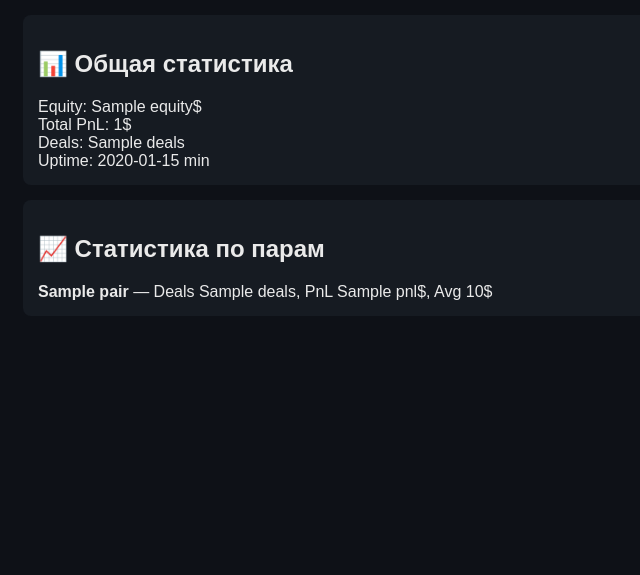
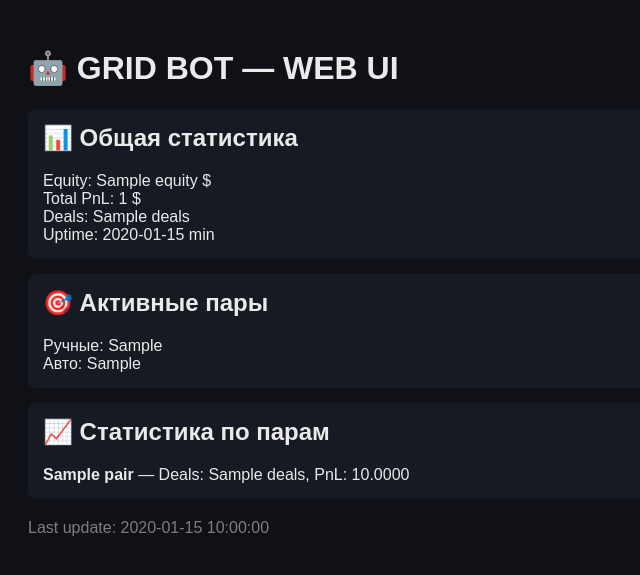
Before and after one commit to Birdgem/greedbotfinal, a Flask app: page / in a window 1280 px wide. Shown: the top 575 px of the page, without its empty margins (0-640 px from the left). Run offline with Flask 3, Linux system fonts and the light colour scheme; a database or web service that is not in the repository returns one stand-in record (values such as "Sample title"); data that the repository does not hold is empty.

Commit message:
Update index.html

```diff
--- a/templates/index.html
+++ b/templates/index.html
@@ -1,27 +1,43 @@
 <!DOCTYPE html>
 <html>
 <head>
+    <meta charset="UTF-8">
     <title>GRID BOT — WEB UI</title>
     <style>
-        body { background:#0e1117; color:#eaeaea; font-family:Arial; }
-        .box { background:#161b22; padding:15px; margin:15px; border-radius:8px; }
+        body { background:#0f1117; color:#eaeaea; font-family:Arial; padding:20px; }
+        .box { background:#161a22; padding:15px; margin-bottom:15px; border-radius:8px; }
+        h2 { margin-top:0; }
     </style>
 </head>
 <body>
 
+<h1>🤖 GRID BOT — WEB UI</h1>
+
 <div class="box">
     <h2>📊 Общая статистика</h2>
-    Equity: {{ data.equity }}$<br>
-    Total PnL: {{ data.total_pnl }}$<br>
+    Equity: {{ data.equity }} $<br>
+    Total PnL: {{ data.total_pnl }} $<br>
     Deals: {{ data.deals }}<br>
     Uptime: {{ data.uptime_min }} min
 </div>
 
 <div class="box">
+    <h2>🎯 Активные пары</h2>
+    Ручные: {{ data.active_pairs | join(", ") }}<br>
+    Авто: {{ data.auto_pairs | join(", ") }}
+</div>
+
+<div class="box">
     <h2>📈 Статистика по парам</h2>
-    {% for pair, s in data.pair_stats.items() %}
-        <b>{{ pair }}</b> — Deals {{ s.deals }}, PnL {{ s.pnl }}$, Avg {{ s.avg }}$<br>
+    {% for pair, s in (data.pair_stats or {}).items() %}
+        <b>{{ pair }}</b> — Deals: {{ s.deals }}, PnL: {{ "%.4f"|format(s.pnl) }}<br>
+    {% else %}
+        нет данных
     {% endfor %}
+</div>
+
+<div style="opacity:0.5;margin-top:20px;">
+    Last update: {{ data.timestamp }}
 </div>
 
 </body>
```
